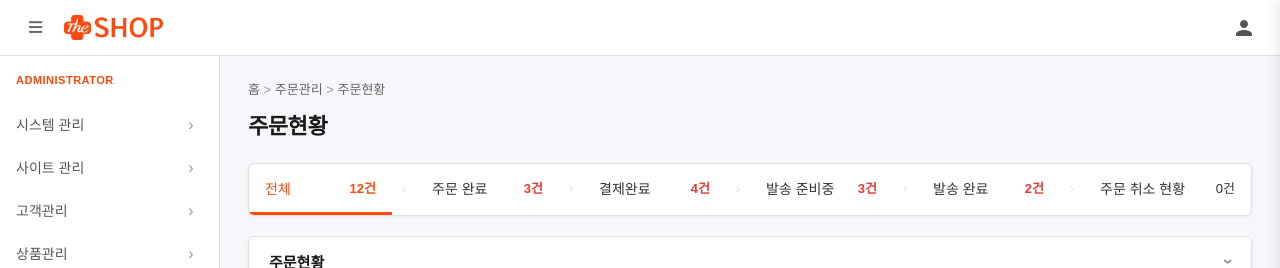
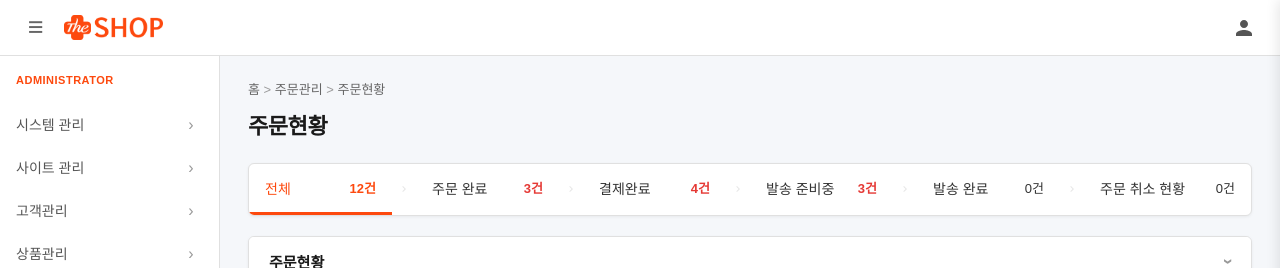
Before and after one commit to JOOMINSE0/Admin, a React (Vite) app: page /order/status in a window 1280 px wide. Shown: the top 268 px of the page. Built offline with nearby package versions, Linux system fonts and the light colour scheme.

Commit message:
feat: 건수 카운팅 수정

```diff
--- a/src/pages/OrderStatus.tsx
+++ b/src/pages/OrderStatus.tsx
@@ -479,10 +479,7 @@ export default function OrderStatus() {
     paymentDateTime?: string
     shippedCompleteDateTime?: string
   }
-  if (activeStatus === 'shipped') {
-    const from = dateFrom
-    const to = dateTo
-    const inRange = (row: OrderRow) => {
+  const shippedInRange = (row: OrderRow) => {
     const r = row as RowWithShippedDates
     let d: string
     if (shippedDateBasis === 'order') {
@@ -492,12 +489,21 @@ export default function OrderStatus() {
     } else {
       d = (r.shippedCompleteDateTime ?? row.orderDateTime).slice(0, 10)
     }
-      return d >= from && d <= to
+    return d >= dateFrom && d <= dateTo
   }
-    filteredOrders = filteredOrders.filter(inRange)
+  if (activeStatus === 'shipped') {
+    filteredOrders = filteredOrders.filter(shippedInRange)
   }
 
   const statusCounts = getStatusCounts(ordersWithOverrides)
+  // 발송완료 탭 건수: 기간 필터 적용 후 건수로 표시 (기본 기간에 0건이면 0건으로 표시)
+  const shippedCountInRange = ordersWithOverrides
+    .filter((o) => o.orderStatus === STATUS_KEY_TO_ORDER_STATUS.shipped)
+    .filter(shippedInRange).length
+  const statusCountsForDisplay: Record<StatusKey, number> = {
+    ...statusCounts,
+    shipped: shippedCountInRange,
+  }
 
   const PAGE_SIZE = 10
   const totalPages = Math.max(1, Math.ceil(filteredOrders.length / PAGE_SIZE))
@@ -571,7 +577,7 @@ export default function OrderStatus() {
       <div className={styles.statusBar}>
         {statusSteps.map((step, index) => {
           const isActive = activeStatus === step.key
-          const count = statusCounts[step.key]
+          const count = statusCountsForDisplay[step.key]
           const isLast = index === statusSteps.length - 1
           return (
             <div key={step.key} className={styles.statusBarInner}>
```
Also changed, not shown: 4 other files (tests, documents, lock files or other folders). Lines whose indentation alone changed are shown as unchanged.
